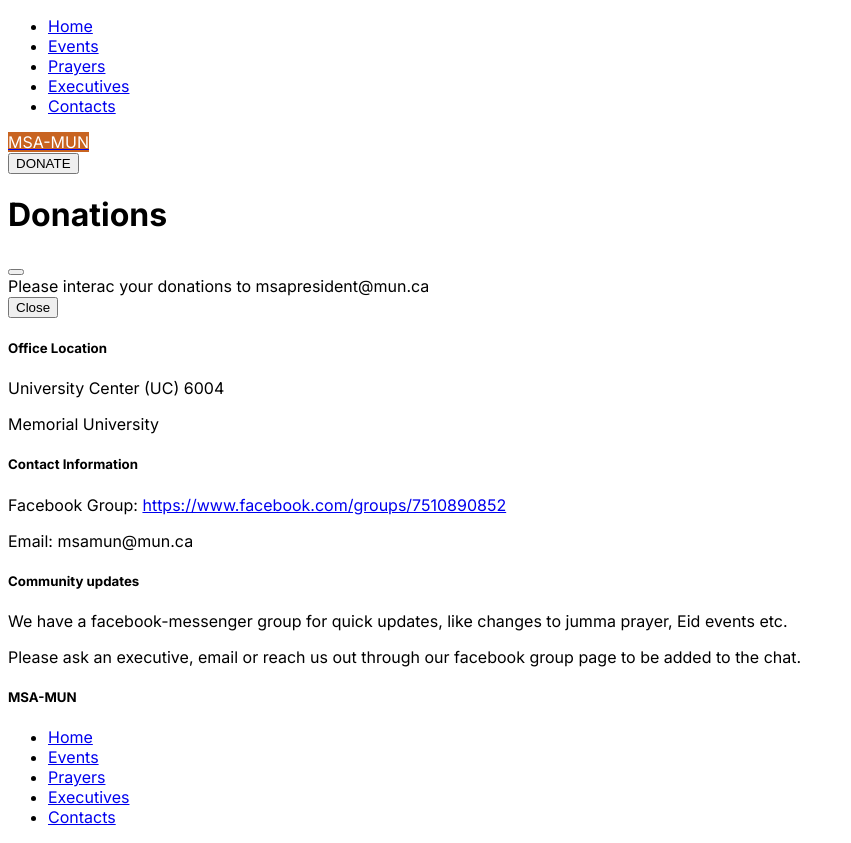
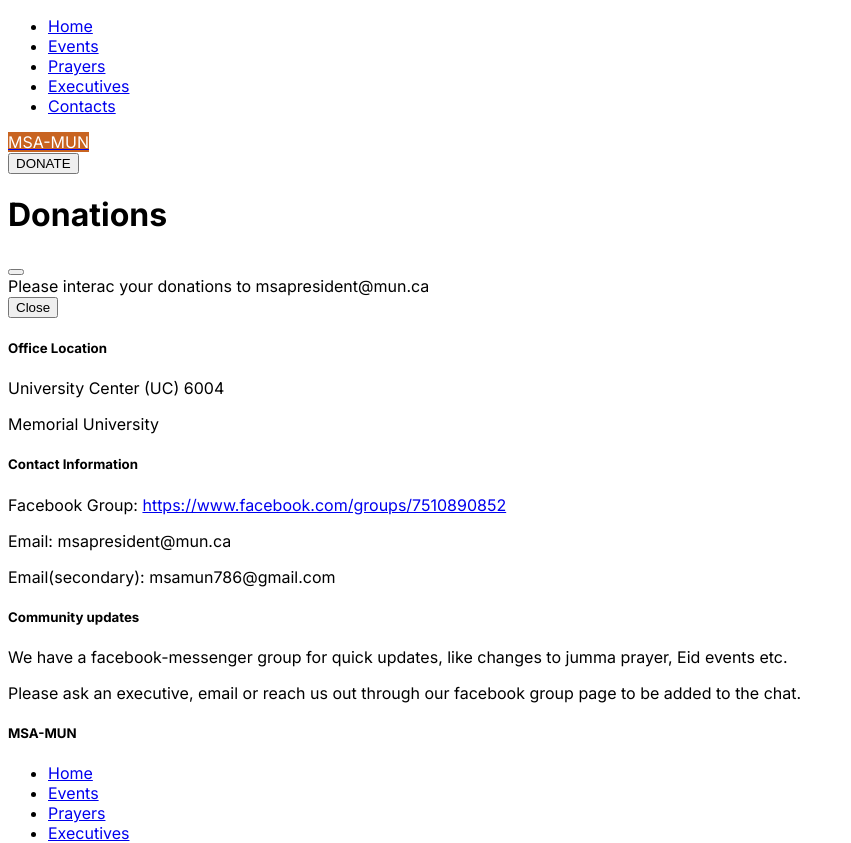
Before and after one commit to zakwanashfaq/msamun, a Next.js app in the folder client/: page /contacts in a window 1280 px wide. Shown: the top 843 px of the page, without its empty margins (0-851 px from the left). Built offline with nearby package versions, Linux system fonts and the light colour scheme.

Commit message:
changed contact email

```diff
--- a/client/src/pages/contacts/index.tsx
+++ b/client/src/pages/contacts/index.tsx
@@ -16,7 +16,8 @@
           <div className="card-body">
             <h5 className="card-title fw-bold pb-3">Contact Information</h5>
             <p className="mb-0">Facebook Group: <a className="fw-bold" href="https://www.facebook.com/groups/7510890852" target="_blank">https://www.facebook.com/groups/7510890852</a></p>
-            <p className="mb-0">Email: <a className="fw-bold">msamun@mun.ca</a></p>
+            <p className="mb-0">Email: <a className="fw-bold">msapresident@mun.ca</a></p>
+            <p className="mb-0">Email(secondary): <a className="fw-bold">msamun786@gmail.com</a></p>
           </div>
         </div>
         <div className="pb-5">
```
